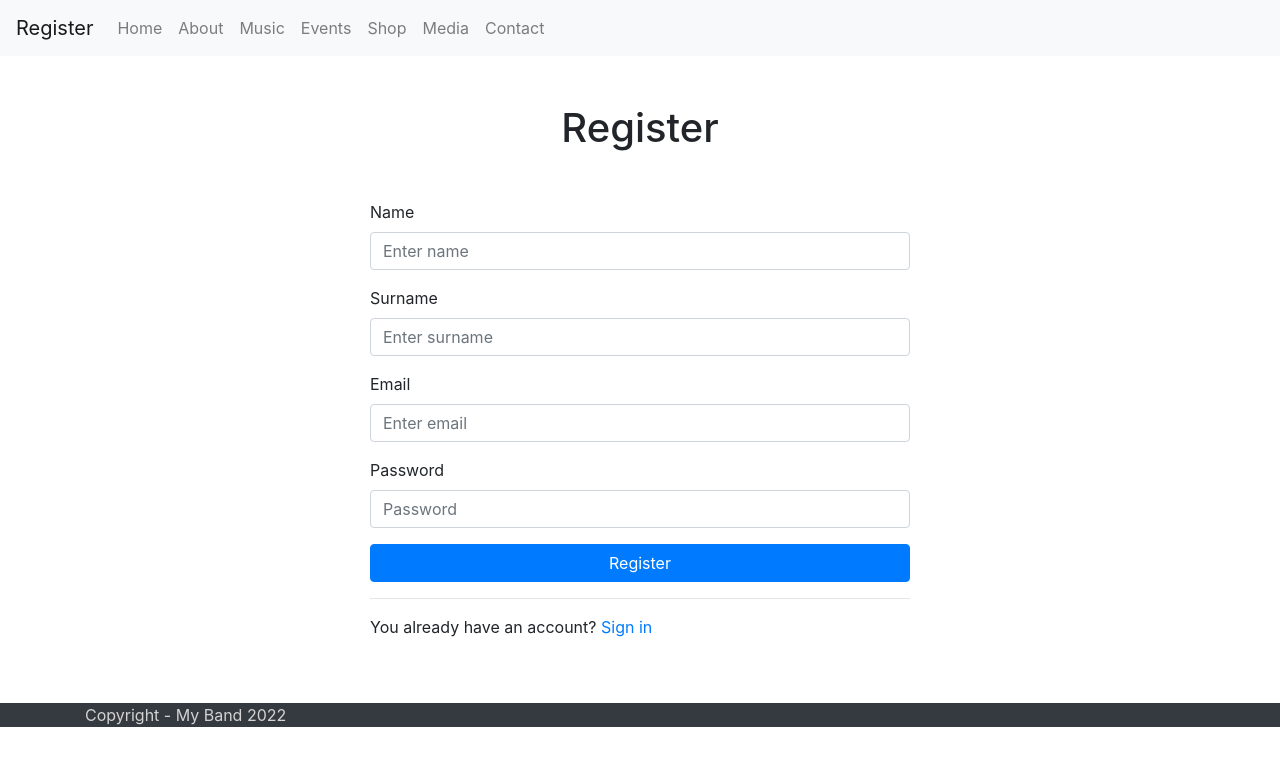
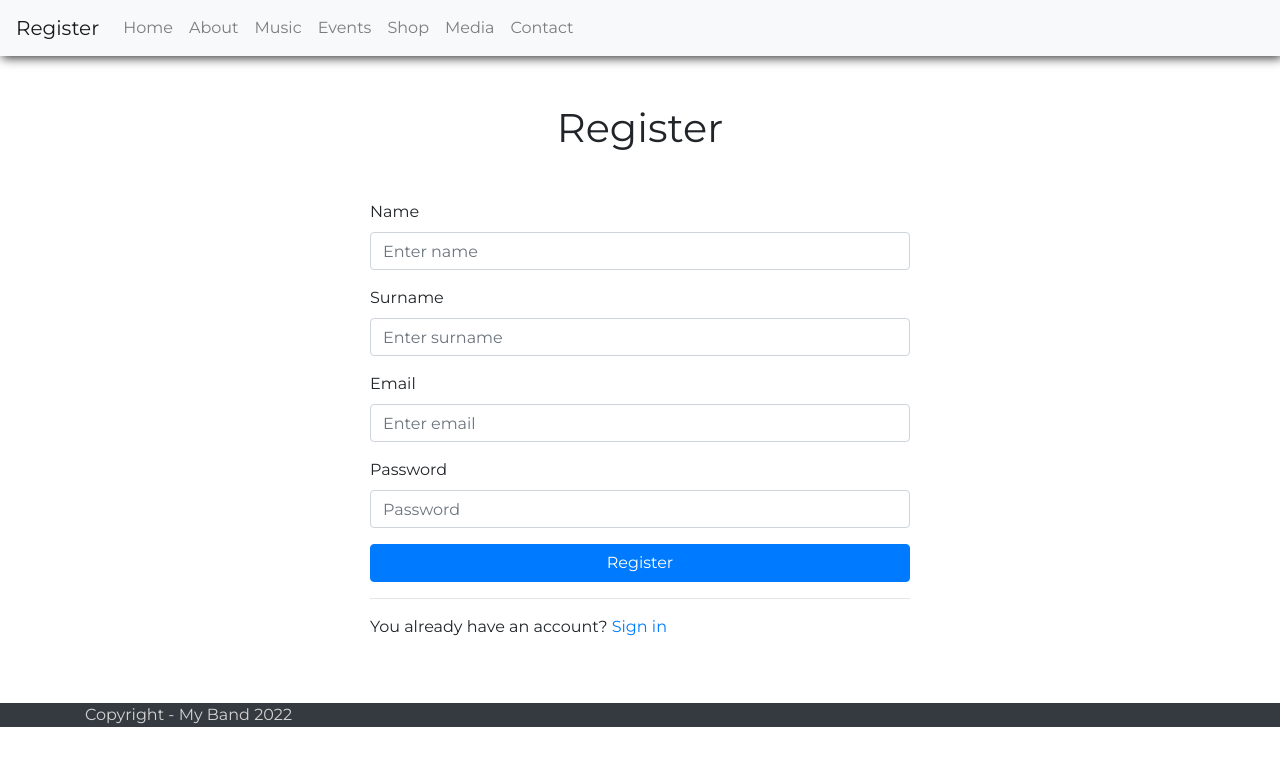
Before and after one commit to turgutmuslu/bootstrap_project, a plain HTML site: page register.html in a window 1280 px wide. Drawn offline with nearby package versions, Linux system fonts and the light colour scheme.

Commit message:
batu koş

```diff
--- a/register.html
+++ b/register.html
@@ -5,10 +5,9 @@
     <title>Register</title>
     <link rel="stylesheet" href="https://stackpath.bootstrapcdn.com/bootstrap/4.5.0/css/bootstrap.min.css"
         integrity="sha384-9aIt2nRpC12Uk9gS9baDl411NQApFmC26EwAOH8WgZl5MYYxFfc+NcPb1dKGj7Sk" crossorigin="anonymous">
+    <link rel = "stylesheet" href = "style.css" >
     <script src="https://code.jquery.com/jquery-3.5.1.slim.min.js"
         integrity="sha384-DfXdz2htPH0lsSSs5nCTpuj/zy4C+OGpamoFVy38MVBnE+IbbVYUew+OrCXaRkfj" crossorigin="anonymous">
-            <link rel="stylesheet" href="style.css">
-
     </script>
     <script src="https://cdn.jsdelivr.net/npm/popper.js@1.16.1/dist/umd/popper.min.js"
         integrity="sha384-9/reFTGAW83EW2RDu2S0VKaIzap3H66lZH81PoYlFhbGU+6BZp6G7niu735Sk7lN" crossorigin="anonymous">
@@ -90,6 +89,7 @@
             </div>
         </div>
     </div>
+
     <script>
         function register() {
             // Get the name, surname, email and password input values
```
Also changed, not shown: login.html (+13 -4 lines). Lines whose indentation alone changed are shown as unchanged.
